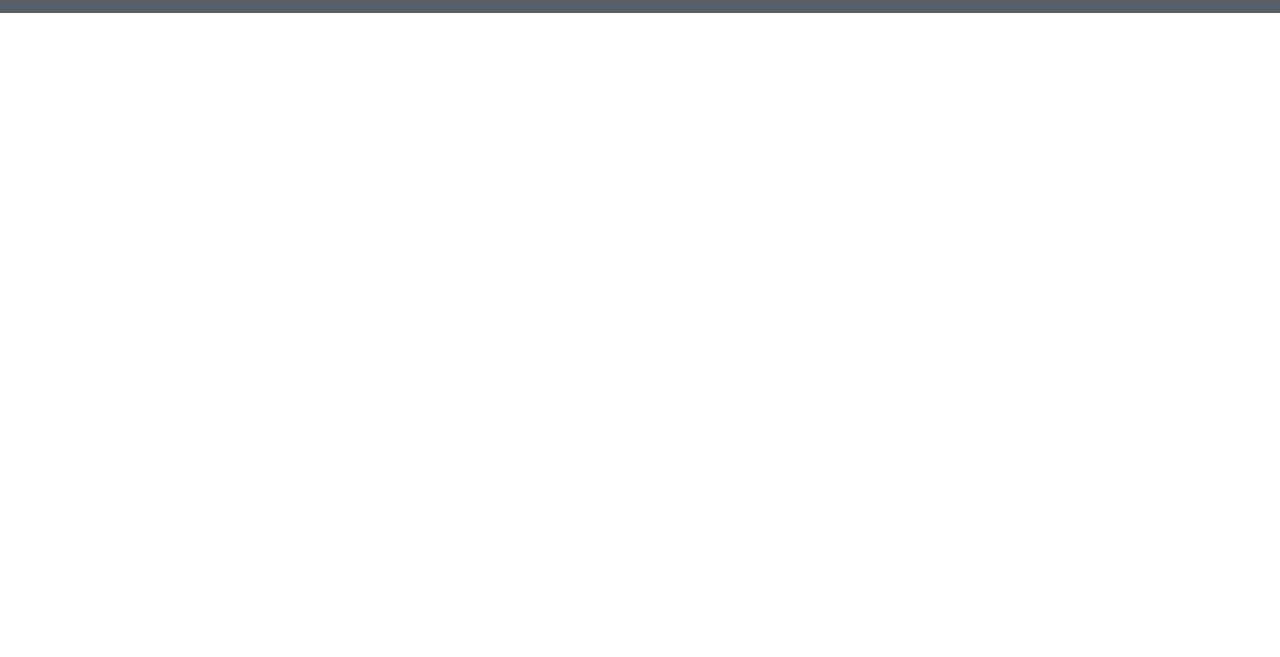
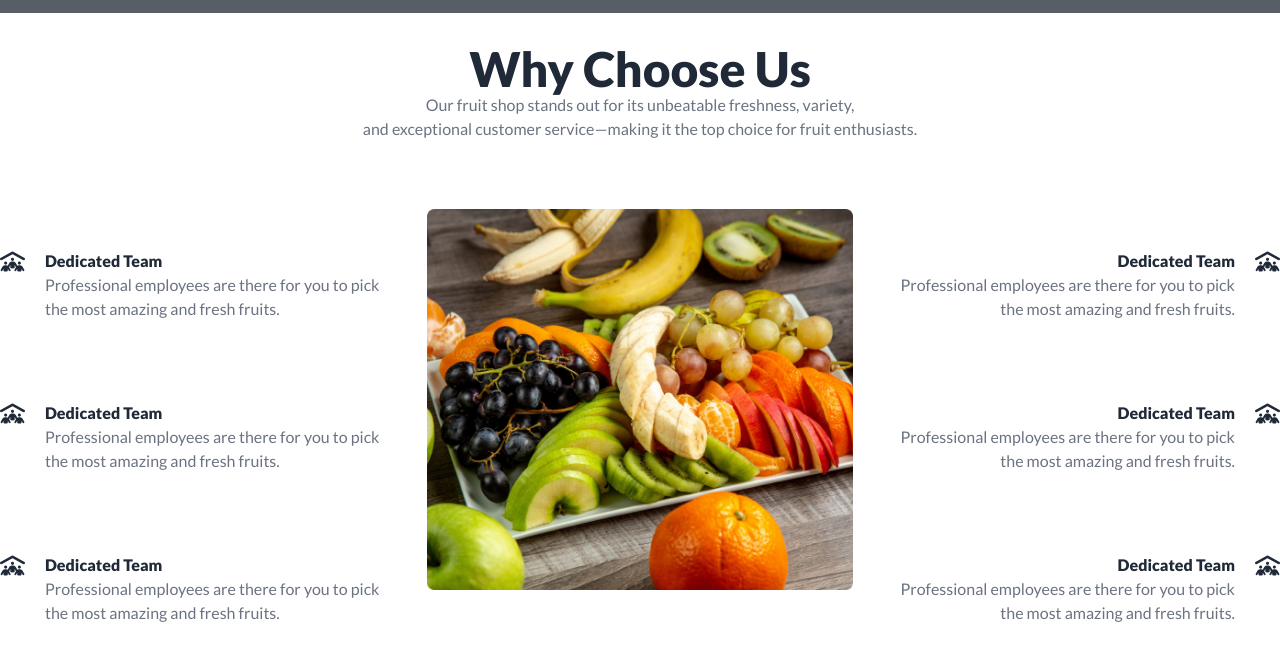
Before and after one commit to RafsanAhsan00/fruit-brust-website, a plain HTML site: page index.html in a window 1280 px wide. Shown: the part 2608-3265 px from the top of the page. Before the commit the page ends 2653 px from the top, so only its background shows below. Drawn offline with nearby package versions, Linux system fonts and the light colour scheme; grey boxes are pictures that could not be loaded.

Commit message:
choose addeded

```diff
--- a/index.html
+++ b/index.html
@@ -380,6 +380,96 @@
           </div>
         </div>
     </section>
+    <!-- WHy choose us -->
+    <section class="max-w-screen-2xl mx-auto">
+      <!-- headlines -->
+      <div class="text-center">
+        <h2 class="text-5xl font-extrabold">Why Choose Us</h2>
+        <p class="text-base text-gray-500 font-medium">Our fruit shop stands out for its unbeatable freshness, variety,
+          <br> and exceptional customer service—making it the top choice for fruit enthusiasts.
+        </p>
+      </div>
+    </section>
+    <section class="max-w-screen-2xl mx-auto py-8">
+    <div class="grid lg:grid-cols-3 mt-9">
+      <div class="space-y-10">
+        <!-- description left-->
+        <div class="flex gap-5 pt-10">
+          <div>
+            <i class="fa-solid fa-people-roof fa-lg"></i>
+          </div>
+          <div>
+            <h2 class="text-base font-extrabold">Dedicated Team</h2>
+            <p class="text-base text-gray-500 font-medium">Professional employees are there for you to pick <br> the
+              most amazing and fresh fruits.</p>
+          </div>
+        </div>
+        <!-- description left-->
+        <div class="flex gap-5 pt-10">
+          <div>
+            <i class="fa-solid fa-people-roof fa-lg"></i>
+          </div>
+          <div>
+            <h2 class="text-base font-extrabold">Dedicated Team</h2>
+            <p class="text-base text-gray-500 font-medium">Professional employees are there for you to pick <br> the
+              most amazing and fresh fruits.</p>
+          </div>
+        </div>
+        <!-- description left-->
+        <div class="flex gap-5 pt-10">
+          <div>
+            <i class="fa-solid fa-people-roof fa-lg"></i>
+          </div>
+          <div>
+            <h2 class="text-base font-extrabold">Dedicated Team</h2>
+            <p class="text-base text-gray-500 font-medium">Professional employees are there for you to pick <br> the
+              most amazing and fresh fruits.</p>
+          </div>
+        </div>
+      </div>
+      <!-- img -->
+      <div>
+        <img src="./images/whychoose1.png" alt="">
+      </div>
+      <!-- description right -->
+      <div class="space-y-10">
+        <!-- description right-->
+        <div class="flex flex-row-reverse gap-5 pt-10">
+          <div>
+            <i class="fa-solid fa-people-roof fa-lg"></i>
+          </div>
+          <div class="text-right">
+            <h2 class="text-base font-extrabold">Dedicated Team</h2>
+            <p class="text-base text-gray-500 font-medium">Professional employees are there for you to pick <br> the
+              most amazing and fresh fruits.</p>
+          </div>
+        </div>
+        <!-- description right-->
+        <div class="flex flex-row-reverse gap-5 pt-10">
+          <div>
+            <i class="fa-solid fa-people-roof fa-lg"></i>
+          </div>
+          <div class="text-right">
+            <h2 class="text-base font-extrabold">Dedicated Team</h2>
+            <p class="text-base text-gray-500 font-medium">Professional employees are there for you to pick <br> the
+              most amazing and fresh fruits.</p>
+          </div>
+        </div>
+        <!-- description right-->
+        <div class="flex flex-row-reverse gap-5 pt-10">
+          <div>
+            <i class="fa-solid fa-people-roof fa-lg"></i>
+          </div>
+          <div class="text-right">
+            <h2 class="text-base font-extrabold">Dedicated Team</h2>
+            <p class="text-base text-gray-500 font-medium">Professional employees are there for you to pick <br> the
+              most amazing and fresh fruits.</p>
+          </div>
+        </div>
+      </div>
+    </div>
+    </section>
+
   </main>
   <footer>
 
```
